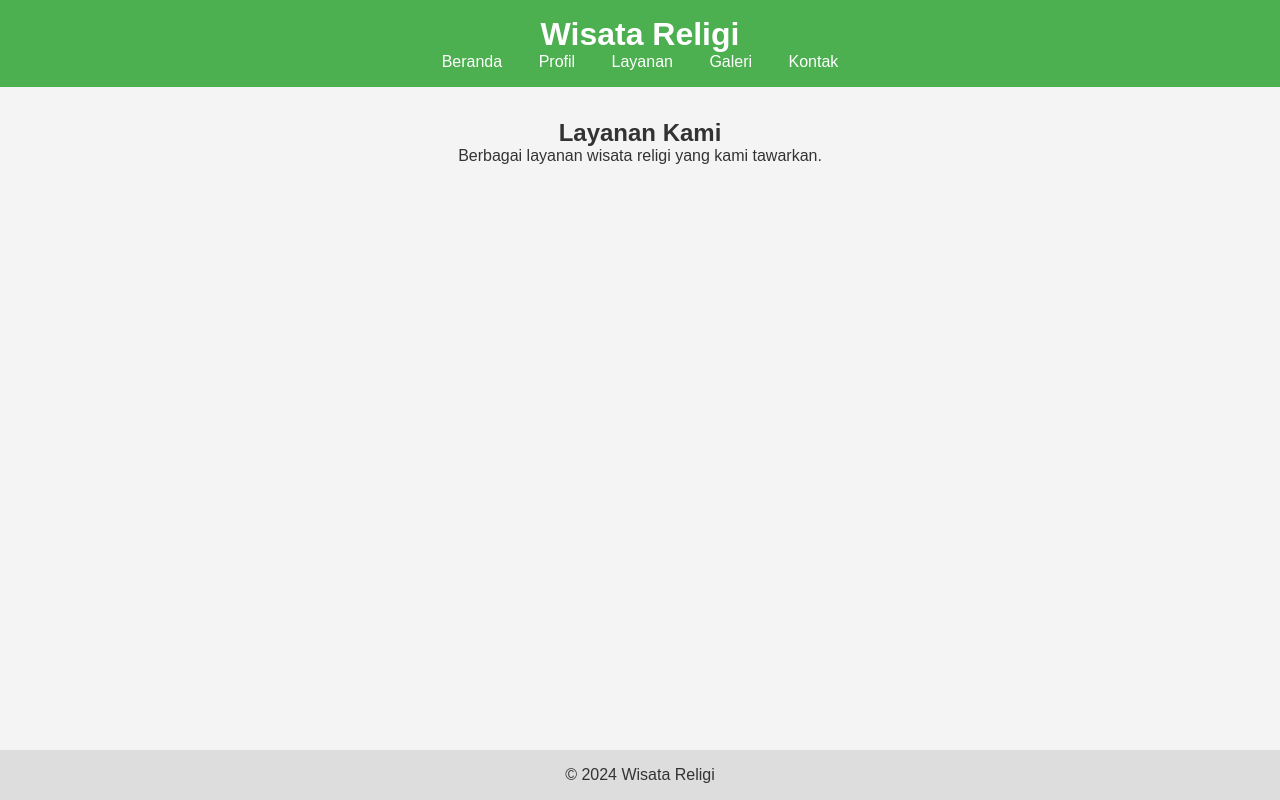
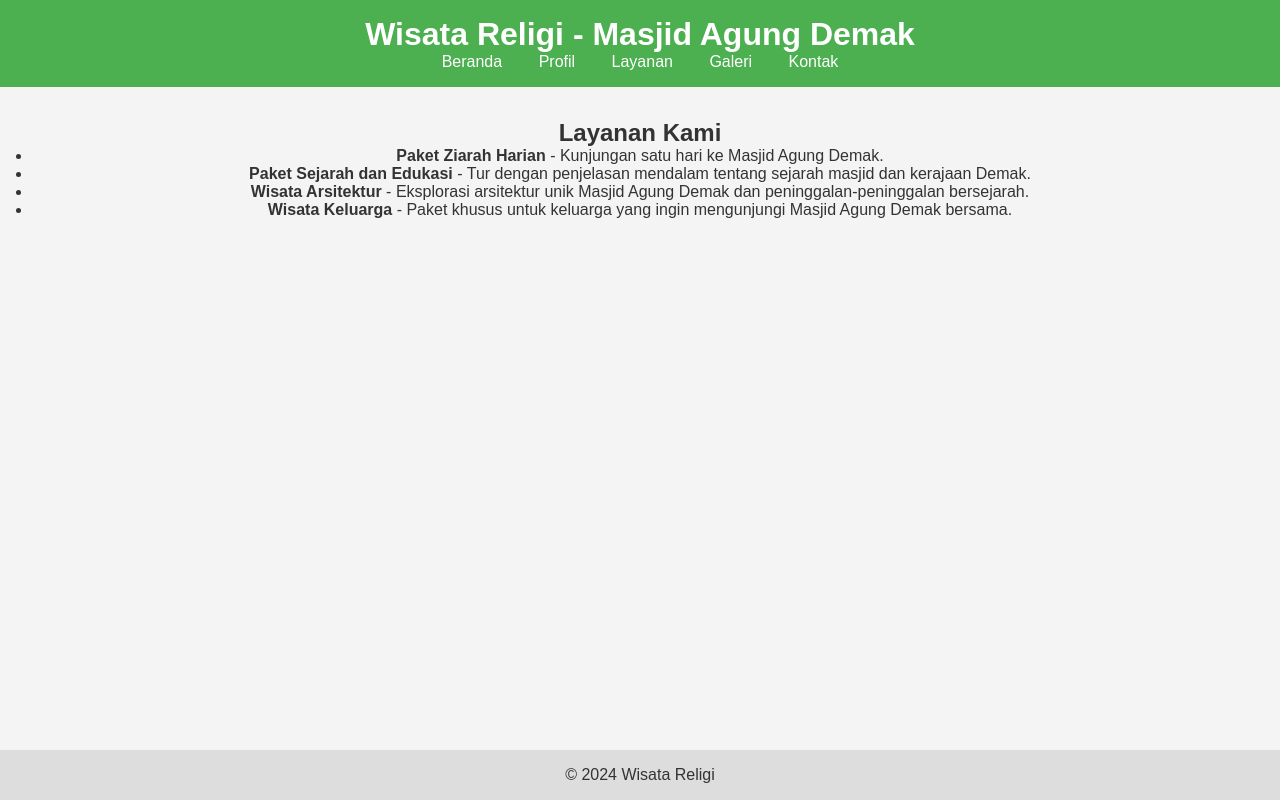
Before and after one commit to ilhamAndi576/ilhamAndi576, a plain HTML site: page layanan.html in a window 1280 px wide. Drawn offline with Linux system fonts and the light colour scheme.

Commit message:
Update layanan.html

```diff
--- a/layanan.html
+++ b/layanan.html
@@ -9,7 +9,7 @@
 </head>
 <body>
     <header>
-        <h1>Wisata Religi</h1>
+        <h1>Wisata Religi - Masjid Agung Demak</h1>
         <nav>
             <a href="index.html">Beranda</a>
             <a href="profil.html">Profil</a>
@@ -20,7 +20,12 @@
     </header>
     <main>
         <h2>Layanan Kami</h2>
-        <p>Berbagai layanan wisata religi yang kami tawarkan.</p>
+        <ul>
+            <li><strong>Paket Ziarah Harian</strong> - Kunjungan satu hari ke Masjid Agung Demak.</li>
+            <li><strong>Paket Sejarah dan Edukasi</strong> - Tur dengan penjelasan mendalam tentang sejarah masjid dan kerajaan Demak.</li>
+            <li><strong>Wisata Arsitektur</strong> - Eksplorasi arsitektur unik Masjid Agung Demak dan peninggalan-peninggalan bersejarah.</li>
+            <li><strong>Wisata Keluarga</strong> - Paket khusus untuk keluarga yang ingin mengunjungi Masjid Agung Demak bersama.</li>
+        </ul>
     </main>
     <footer>&copy; 2024 Wisata Religi</footer>
 </body>
```
